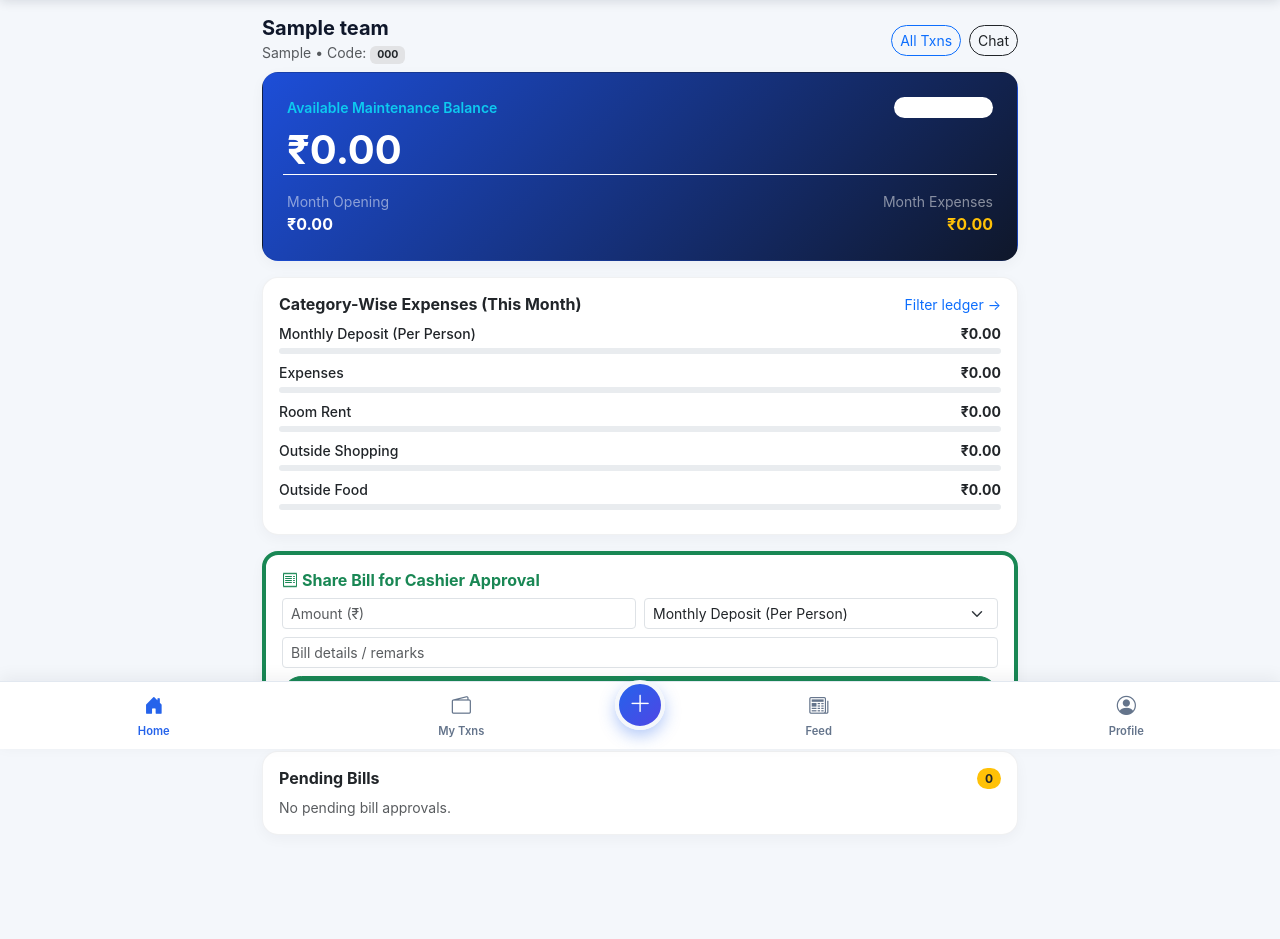
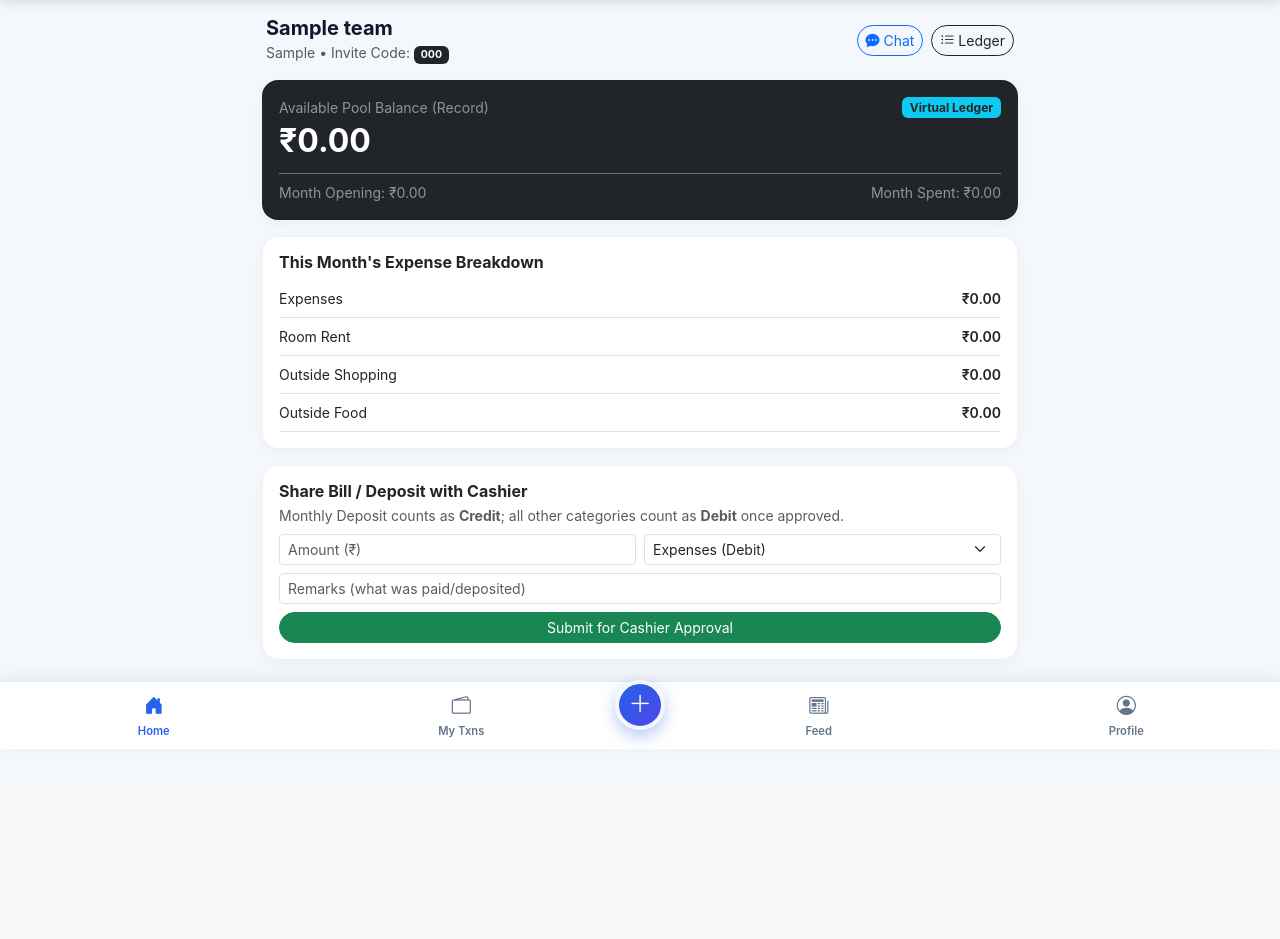
Before and after one commit to Bmk265/Tharvatha-Cheptha, a Flask app: page / in a window 1280 px wide. Shown: the part 51-990 px from the top of the page. After the commit the page ends 791 px from the top, so only its background shows below. Run offline with Flask 3, Linux system fonts and the light colour scheme; a user stored in the database is signed in; tables that the repository leaves empty hold one stand-in row (values such as "Sample post"); grey boxes marked "Sample" are stand-in pictures.

Commit message:
Update dashboard.html

```diff
--- a/templates/dashboard.html
+++ b/templates/dashboard.html
@@ -1,103 +1,125 @@
 {% extends "base.html" %}
 {% block content %}
-<!-- Team Header & Quick Shortcuts -->
-<div class="d-flex justify-content-between align-items-center mb-2">
+<!-- Active Team Banner -->
+<div class="d-flex justify-content-between align-items-center mb-3 px-1">
   <div>
     <h5 class="fw-bold mb-0">{{ active_team.name }}</h5>
     <small class="text-muted">
-      {{ active_team.city ~ ' • ' if active_team.city else '' }}Code: <span class="badge bg-secondary-subtle text-dark">{{ active_team.invite_code }}</span>
+      {% if active_team.city %}{{ active_team.city }} • {% endif %}
+      Invite Code: <span class="badge bg-dark">{{ active_team.invite_code }}</span>
     </small>
   </div>
   <div class="d-flex gap-2">
-    <a href="{{ url_for('all_transactions') }}" class="btn btn-sm btn-outline-primary rounded-pill">All Txns</a>
-    <a href="{{ url_for('chat') }}" class="btn btn-sm btn-outline-dark rounded-pill">Chat</a>
+    <a href="{{ url_for('chat') }}" class="btn btn-sm btn-outline-primary rounded-pill">
+      <i class="bi bi-chat-dots-fill"></i> Chat
+    </a>
+    <a href="{{ url_for('all_transactions') }}" class="btn btn-sm btn-outline-dark rounded-pill">
+      <i class="bi bi-list-ul"></i> Ledger
+    </a>
   </div>
 </div>
 
-<!-- Main Maintenance Balance Hero Card -->
-<div class="card p-4 mb-3 text-white" style="background: linear-gradient(135deg, #1d4ed8 0%, #0f172a 100%);">
+<!-- Virtual Pool Balance Card -->
+<div class="card p-3 mb-3 bg-dark text-white">
   <div class="d-flex justify-content-between align-items-center">
-    <span class="small text-info fw-semibold">Available Maintenance Balance</span>
-    <span class="badge bg-white bg-opacity-15 rounded-pill">Virtual Record</span>
+    <small class="text-white-50">Available Pool Balance (Record)</small>
+    <span class="badge bg-info text-dark">Virtual Ledger</span>
   </div>
-  <h1 class="fw-bold my-2">₹{{ "%.2f"|format(available_balance) }}</h1>
-  <div class="row g-2 pt-2 border-top border-white border-opacity-15 small">
-    <div class="col-6">
-      <div class="text-white-50">Month Opening</div>
-      <div class="fw-bold fs-6">₹{{ "%.2f"|format(month_opening) }}</div>
+  <h2 class="fw-bold my-1">₹{{ "%.2f"|format(available_balance) }}</h2>
+  <div class="d-flex justify-content-between small text-white-50 mt-2 pt-2 border-top border-secondary">
+    <span>Month Opening: ₹{{ "%.2f"|format(month_opening) }}</span>
+    <span>Month Spent: ₹{{ "%.2f"|format(month_expenses) }}</span>
   </div>
-    <div class="col-6 text-end">
-      <div class="text-white-50">Month Expenses</div>
-      <div class="fw-bold fs-6 text-warning">₹{{ "%.2f"|format(month_expenses) }}</div>
+</div>
+
+<!-- Cashier (Admin) Approvals: Bills & Leave Requests -->
+{% if is_cashier %}
+  <!-- 1. Pending Bill Claims -->
+  <div class="card p-3 mb-3 border-warning">
+    <div class="d-flex justify-content-between align-items-center mb-2">
+      <h6 class="fw-bold mb-0"><i class="bi bi-receipt-cutoff text-warning me-1"></i>Pending Bill Approvals</h6>
+      <span class="badge bg-warning text-dark rounded-pill">{{ pending_claims|length }}</span>
+    </div>
+
+    {% for c in pending_claims %}
+      {% set is_dep = (c.category == "Monthly Deposit (Per Person)") %}
+      <div class="border rounded-3 p-2 mb-2 bg-light">
+        <div class="d-flex justify-content-between align-items-start">
+          <div>
+            <div class="fw-bold small">{{ c.user.name }} • ₹{{ "%.2f"|format(c.amount) }}</div>
+            <div class="small">
+              <span class="badge {{ 'bg-success' if is_dep else 'bg-danger' }}">{{ 'CREDIT' if is_dep else 'DEBIT' }}</span>
+              <span class="badge bg-dark">{{ c.category }}</span>
+            </div>
+            <div class="small text-muted mt-1">{{ c.remarks }}</div>
+          </div>
+          <div class="d-flex gap-1">
+            <form method="POST" action="{{ url_for('process_claim', claim_id=c.id, action='approve') }}">
+              <button class="btn btn-sm btn-success rounded-pill px-3">Approve</button>
+            </form>
+            <form method="POST" action="{{ url_for('process_claim', claim_id=c.id, action='reject') }}">
+              <button class="btn btn-sm btn-outline-danger rounded-pill px-2">Reject</button>
+            </form>
           </div>
         </div>
       </div>
+    {% else %}
+      <p class="text-muted small mb-0">No pending bill claims right now.</p>
+    {% endfor %}
+  </div>
 
-<!-- Category-Wise Expenses -->
-<div class="card p-3 mb-3">
+  <!-- 2. Pending Team Leave Requests -->
+  {% if pending_leave_requests %}
+  <div class="card p-3 mb-3 border-danger">
     <div class="d-flex justify-content-between align-items-center mb-2">
-    <h6 class="fw-bold mb-0">Category-Wise Expenses (This Month)</h6>
-    <a href="{{ url_for('all_transactions') }}" class="small text-decoration-none">Filter ledger →</a>
+      <h6 class="fw-bold mb-0 text-danger"><i class="bi bi-door-open me-1"></i>Pending Team Leave Requests</h6>
+      <span class="badge bg-danger rounded-pill">{{ pending_leave_requests|length }}</span>
     </div>
-  {% for cat, amt in category_totals.items() %}
-    {% set pct = ((amt / month_expenses * 100) if month_expenses > 0 else 0) %}
-    <div class="mb-2">
-      <div class="d-flex justify-content-between small mb-1">
-        <span class="fw-medium">{{ cat }}</span>
-        <span class="fw-bold">₹{{ "%.2f"|format(amt) }}</span>
+    {% for lr in pending_leave_requests %}
+      <div class="border rounded-3 p-2 mb-2 bg-light d-flex justify-content-between align-items-center gap-2 flex-wrap">
+        <div>
+          <div class="fw-bold small">{{ lr.user.name }} wants to leave {{ active_team.name }}</div>
+          <div class="small text-muted">{{ lr.reason or 'No reason specified' }}</div>
         </div>
-      <div class="progress" style="height: 6px; border-radius: 999px;">
-        <div class="progress-bar bg-primary" style="width: {{ '%.1f'|format(pct if pct <= 100 else 100) }}%;"></div>
+        <div class="d-flex gap-1">
+          <form method="POST" action="{{ url_for('process_leave_request', req_id=lr.id, action='approve') }}">
+            <button class="btn btn-sm btn-danger rounded-pill px-3">Approve Leave</button>
+          </form>
+          <form method="POST" action="{{ url_for('process_leave_request', req_id=lr.id, action='reject') }}">
+            <button class="btn btn-sm btn-outline-secondary rounded-pill px-2">Reject</button>
+          </form>
         </div>
       </div>
     {% endfor %}
   </div>
+  {% endif %}
+{% endif %}
 
-<!-- Cashier Pool Controls vs Member Bill Claim -->
+<!-- Category Breakdown -->
+<div class="card p-3 mb-3">
+  <h6 class="fw-bold mb-2">This Month's Expense Breakdown</h6>
+  {% for cat in categories %}
+    {% if cat != "Monthly Deposit (Per Person)" %}
+      <div class="d-flex justify-content-between py-2 border-bottom small">
+        <span>{{ cat }}</span>
+        <span class="fw-semibold">₹{{ "%.2f"|format(category_totals[cat]) }}</span>
+      </div>
+    {% endif %}
+  {% endfor %}
+</div>
+
+<!-- Cashier Direct Pool Entry OR Member Bill Submission -->
 {% if is_cashier %}
-<div class="card p-3 mb-3 border-start border-4 border-primary">
-  <h6 class="fw-bold text-primary mb-2"><i class="bi bi-shield-check me-1"></i>Cashier: Opening Balance & Credit / Debit</h6>
-  <form method="POST" action="{{ url_for('cashier_transaction') }}">
-    <div class="row g-2">
+<div class="card p-3 mb-3">
+  <h6 class="fw-bold mb-2">Cashier: Update Team Pool</h6>
+  <form method="POST" action="{{ url_for('cashier_transaction') }}" class="row g-2">
     <div class="col-6">
       <select name="tx_type" class="form-select form-select-sm" required>
         <option value="opening">Opening Balance</option>
-          <option value="credit">Credit (+ Add Money)</option>
+        <option value="credit">Credit (+ Add)</option>
         <option value="debit">Debit (- Expense)</option>
       </select>
     </div>
-      <div class="col-6">
-        <input type="number" step="0.01" name="amount" class="form-control form-control-sm" placeholder="Amount (₹)" required>
-      </div>
-      <div class="col-sm-6">
-        <select name="category" class="form-select form-select-sm" required>
-          {% for cat in categories %}
-            <option value="{{ cat }}">{{ cat }}</option>
-          {% endfor %}
-        </select>
-      </div>
-      <div class="col-sm-6">
-        <select name="user_id" class="form-select form-select-sm">
-          <option value="">Whole Pool Only (Optional Member)</option>
-          {% for m in members %}
-            <option value="{{ m.id }}">{{ m.name }}</option>
-          {% endfor %}
-        </select>
-      </div>
-      <div class="col-12">
-        <input type="text" name="remarks" class="form-control form-control-sm" placeholder="Remarks (e.g., Monthly deposit / Room rent)" required>
-      </div>
-      <div class="col-12">
-        <button class="btn btn-primary btn-sm w-100 rounded-pill py-2 fw-semibold">Update Pool Balance</button>
-      </div>
-    </div>
-  </form>
-</div>
-{% else %}
-<div class="card p-3 mb-3 border-start border-4 border-success">
-  <h6 class="fw-bold text-success mb-2"><i class="bi bi-receipt me-1"></i>Share Bill for Cashier Approval</h6>
-  <form method="POST" action="{{ url_for('submit_claim') }}">
-    <div class="row g-2">
     <div class="col-6">
       <input type="number" step="0.01" name="amount" class="form-control form-control-sm" placeholder="Amount (₹)" required>
     </div>
@@ -108,48 +130,46 @@
         {% endfor %}
       </select>
     </div>
-      <div class="col-12">
-        <input type="text" name="remarks" class="form-control form-control-sm" placeholder="Bill details / remarks" required>
+    <div class="col-6">
+      <select name="user_id" class="form-select form-select-sm">
+        <option value="">General Pool (All)</option>
+        {% for m in members %}
+          <option value="{{ m.id }}">{{ m.name }}</option>
+        {% endfor %}
+      </select>
     </div>
     <div class="col-12">
-        <button class="btn btn-success btn-sm w-100 rounded-pill py-2 fw-semibold">Submit Bill to Cashier</button>
+      <input type="text" name="remarks" class="form-control form-control-sm" placeholder="Remarks" required>
     </div>
+    <div class="col-12">
+      <button class="btn btn-primary btn-sm w-100 rounded-pill">Save Record</button>
+    </div>
+  </form>
+</div>
+{% else %}
+<div class="card p-3 mb-3">
+  <h6 class="fw-bold mb-1">Share Bill / Deposit with Cashier</h6>
+  <p class="small text-muted mb-2">Monthly Deposit counts as <strong>Credit</strong>; all other categories count as <strong>Debit</strong> once approved.</p>
+  <form method="POST" action="{{ url_for('submit_claim') }}" class="row g-2">
+    <div class="col-6">
+      <input type="number" step="0.01" name="amount" class="form-control form-control-sm" placeholder="Amount (₹)" required>
+    </div>
+    <div class="col-6">
+      <select name="category" class="form-select form-select-sm" required>
+        <option value="Expenses">Expenses (Debit)</option>
+        <option value="Room Rent">Room Rent (Debit)</option>
+        <option value="Outside Shopping">Outside Shopping (Debit)</option>
+        <option value="Outside Food">Outside Food (Debit)</option>
+        <option value="Monthly Deposit (Per Person)">Monthly Deposit (Credit)</option>
+      </select>
+    </div>
+    <div class="col-12">
+      <input type="text" name="remarks" class="form-control form-control-sm" placeholder="Remarks (what was paid/deposited)" required>
+    </div>
+    <div class="col-12">
+      <button class="btn btn-success btn-sm w-100 rounded-pill">Submit for Cashier Approval</button>
     </div>
   </form>
 </div>
 {% endif %}
-
-<!-- Pending Approvals -->
-<div class="card p-3">
-  <div class="d-flex justify-content-between align-items-center mb-2">
-    <h6 class="fw-bold mb-0">Pending Bills</h6>
-    <span class="badge bg-warning text-dark rounded-pill">{{ pending_claims|length }}</span>
-  </div>
-  {% if pending_claims %}
-    {% for c in pending_claims %}
-      <div class="p-3 rounded-3 bg-light mb-2">
-        <div class="d-flex justify-content-between align-items-start">
-          <div>
-            <div class="fw-bold">{{ c.user.name }} • ₹{{ "%.2f"|format(c.amount) }}</div>
-            <div class="small text-muted">{{ c.remarks }}</div>
-            <div class="text-secondary" style="font-size: 0.75rem;">{{ c.category }} • {{ c.created_at.strftime('%d %b, %I:%M %p') }}</div>
-          </div>
-          <span class="badge bg-secondary-subtle text-dark">Pending</span>
-        </div>
-        {% if is_cashier %}
-          <div class="d-flex gap-2 mt-2">
-            <form method="POST" action="{{ url_for('process_claim', claim_id=c.id, action='approve') }}">
-              <button class="btn btn-sm btn-success rounded-pill px-3">Approve</button>
-            </form>
-            <form method="POST" action="{{ url_for('process_claim', claim_id=c.id, action='reject') }}">
-              <button class="btn btn-sm btn-outline-danger rounded-pill px-3">Reject</button>
-            </form>
-          </div>
-        {% endif %}
-      </div>
-    {% endfor %}
-  {% else %}
-    <p class="text-muted small mb-0">No pending bill approvals.</p>
-  {% endif %}
-</div>
 {% endblock %}
```
Lines whose indentation alone changed are shown as unchanged.
